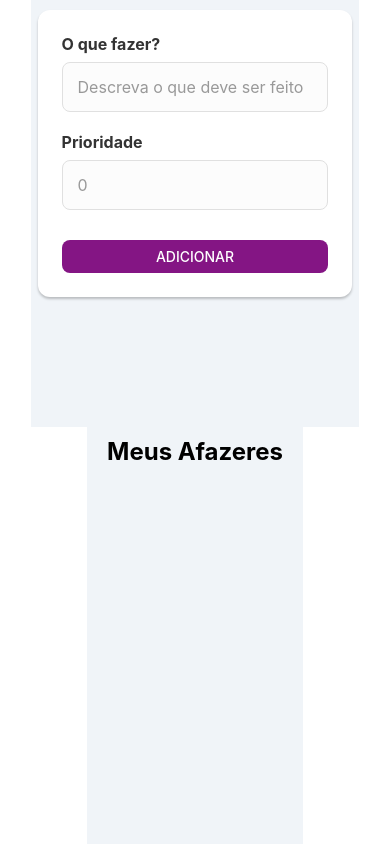
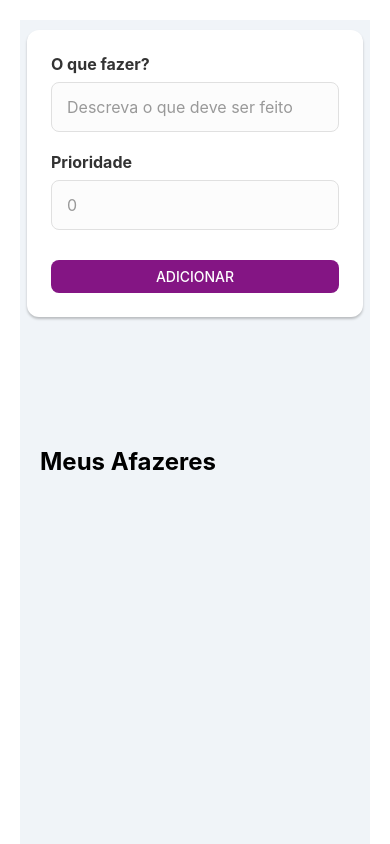
Before and after one commit to igor-mondoni/TO-DO-LIST-REACT-NATIVE, a React Native app: screen / in a window 390 px wide. Built offline with nearby package versions, Linux system fonts and the light colour scheme.

Commit message:
(Style): Estilizando TodoScreen

```diff
--- a/src/screens/TodoScreen.tsx
+++ b/src/screens/TodoScreen.tsx
@@ -4,6 +4,7 @@ import TodoListTable from '../components/TodoListTable/TodoListTable';
 import TodoFormInput from '../components/TodoFormInput/TodoFormInput';
 import TodoModalInputUpdate from '../components/TodoModalInputUpdate/TodoModalInputUpdate';
 import { useState } from 'react';
+import Constants from 'expo-constants'; // 1. Importar o Constants
 
 export default function TodoScreen() {
   const [isModalVisible, setIsModalVisible] = useState(false);
@@ -28,11 +29,14 @@ export default function TodoScreen() {
   );
 }
 
+// 2. Estilos de layout atualizados
 const styles = StyleSheet.create({
   container: {
     flex: 1,
     backgroundColor: '#fff',
-    alignItems: 'center',
-    justifyContent: 'center',
+    paddingTop: Constants.statusBarHeight + 20,
+    paddingHorizontal: 20,
+    width: '100%',
+    height: '100%',
   },
 });
```
